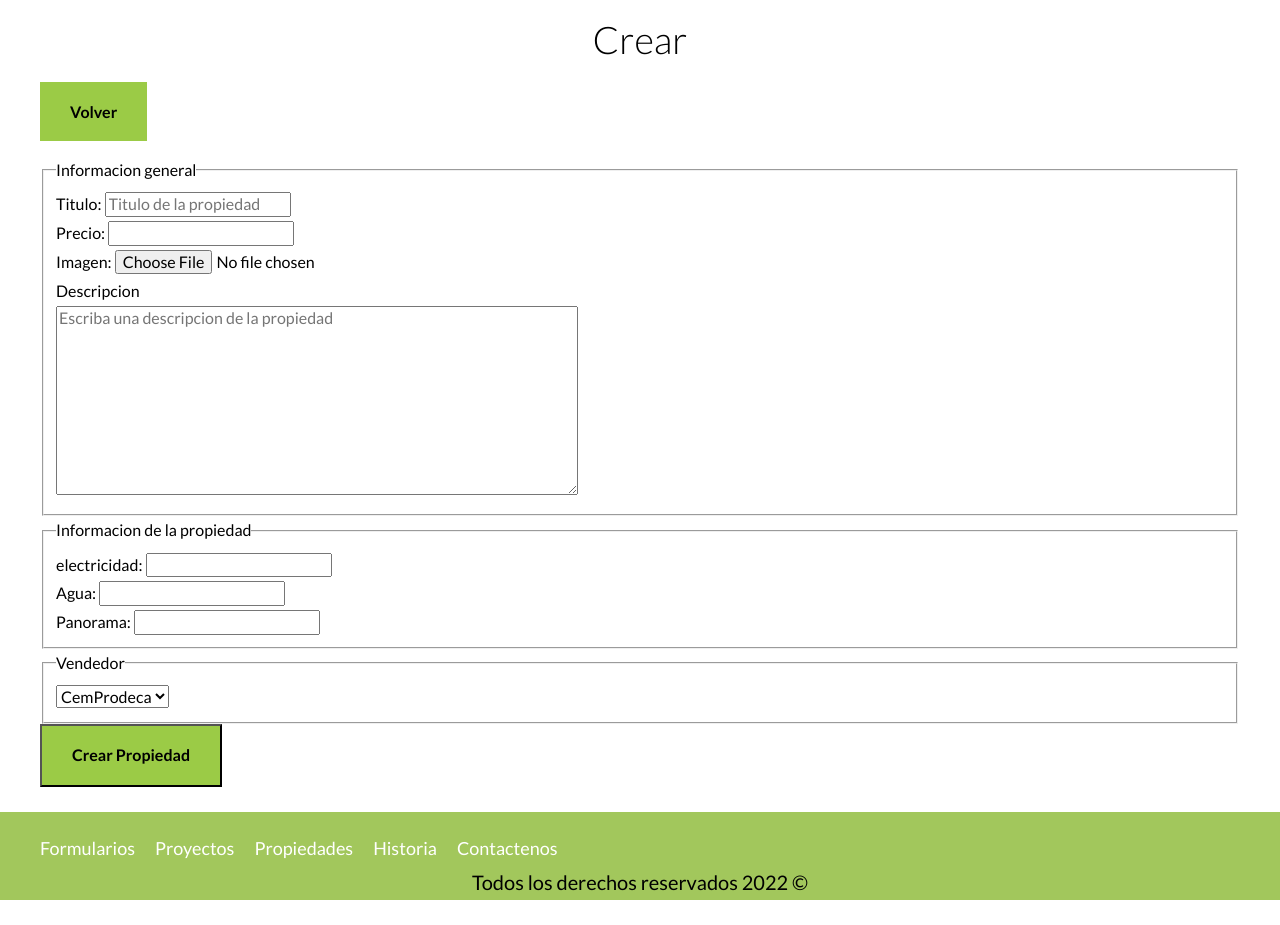
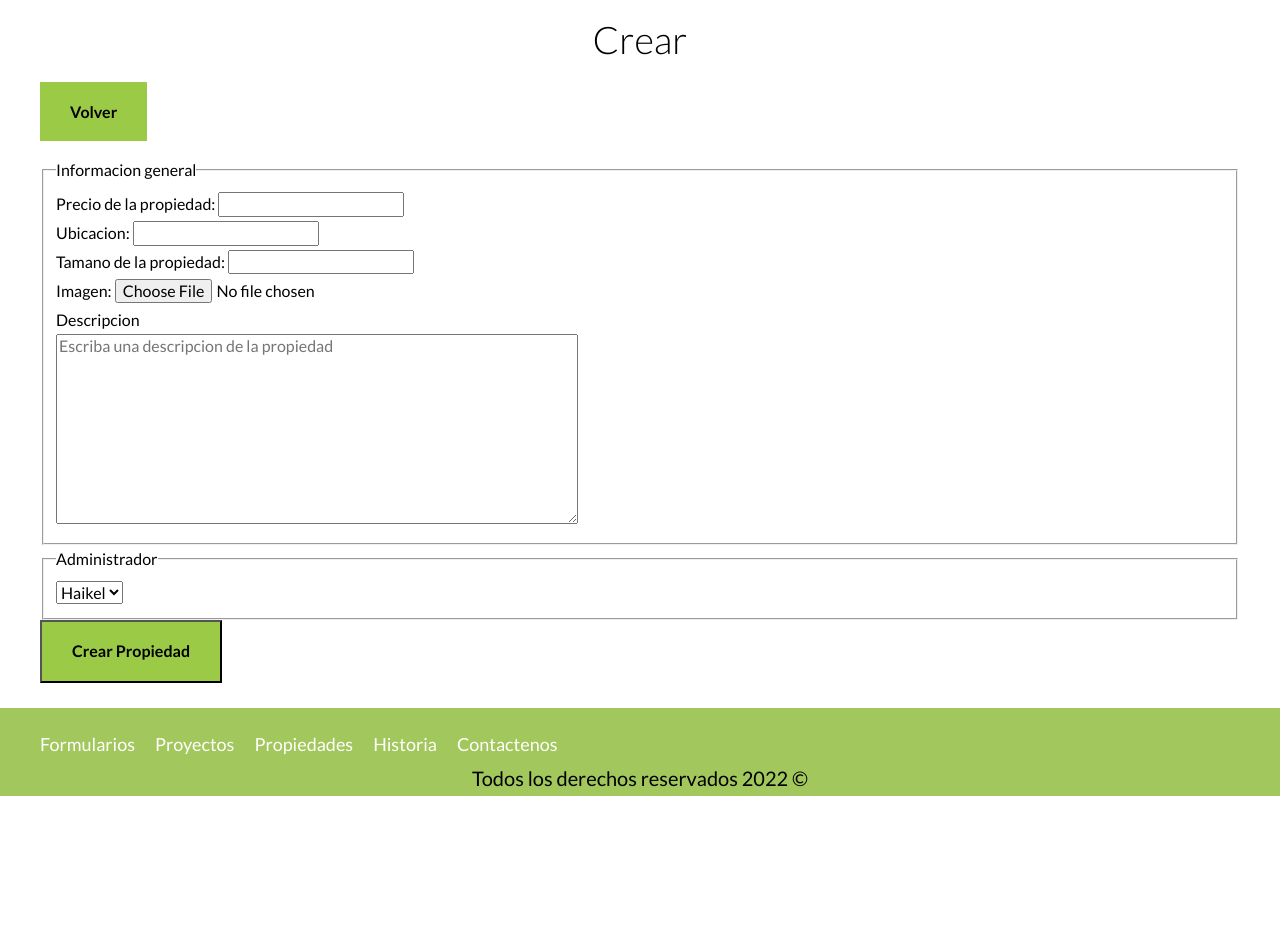
Before and after one commit to Jeanka477/cemproWeb, a PHP site: page /admin/propiedades/crear.php in a window 1280 px wide. Shown: the part 120-1045 px from the top of the page. After the commit the page ends 916 px from the top, so only its background shows below. Run offline with PHP 8.4, Linux system fonts and the light colour scheme; data that the repository does not hold is empty.

Commit message:
propiedades actualizado

```diff
--- a/admin/propiedades/crear.php
+++ b/admin/propiedades/crear.php
@@ -4,16 +4,25 @@ require '../../includes/config/database.php';
 $db =conectarDB();
 
 //Validacion del formulario
-
 $errores = [];
 
-$titulo = '';
 $precio = '';
+$ubicacion = '';
+$tamano = '';
 $descripcion = '';
-$luz = '';
-$agua = '';
-$vista = '';
-$vendedorId = '';
+$id_administrador = '';
+
+
+
+//$errores = [];
+
+//$titulo = '';
+//$precio = '';
+//$descripcion = '';
+//$luz = '';
+//$agua = '';
+//$vista = '';
+//$vendedorId = '';
 
 if ($_SERVER['REQUEST_METHOD'] ==='POST'){
 
@@ -26,15 +35,19 @@ if ($_SERVER['REQUEST_METHOD'] ==='POST'){
    //var_dump($_FILES);
    // echo "</pre>";
 
+   $precio = mysqli_real_escape_string( $db, $_POST['precio']);
+   $ubicacion=  mysqli_real_escape_string( $db, $_POST['ubicacion']);
+   $tamano   =  mysqli_real_escape_string( $db, $_POST['tamano ']);
+   $descripcion =  mysqli_real_escape_string( $db, $_POST['descripcion']);
+   $id_administrador =  mysqli_real_escape_string( $db, $_POST['id_administrador']);
 
-
-    $titulo = mysqli_real_escape_string( $db, $_POST['titulo']);
-    $precio =  mysqli_real_escape_string( $db, $_POST['precio']);
-    $descripcion  =  mysqli_real_escape_string( $db, $_POST['descripcion']);
-    $luz =  mysqli_real_escape_string( $db, $_POST['luz']);
-    $agua =  mysqli_real_escape_string( $db, $_POST['agua']);
-    $vista =  mysqli_real_escape_string( $db, $_POST['vista']);
-    $vendedorId =  mysqli_real_escape_string( $db, $_POST['vendedor']);
+    //$titulo = mysqli_real_escape_string( $db, $_POST['titulo']);
+    //$precio =  mysqli_real_escape_string( $db, $_POST['precio']);
+    //$descripcion  =  mysqli_real_escape_string( $db, $_POST['descripcion']);
+    //$luz =  mysqli_real_escape_string( $db, $_POST['luz']);
+    //$agua =  mysqli_real_escape_string( $db, $_POST['agua']);
+    //$vista =  mysqli_real_escape_string( $db, $_POST['vista']);
+    //$vendedorId =  mysqli_real_escape_string( $db, $_POST['vendedor']);
 
 
     // asignar files hacia una variable
@@ -43,33 +56,56 @@ if ($_SERVER['REQUEST_METHOD'] ==='POST'){
 
 
     // validador de campos
-    if(!$titulo){
-        $errores[] = "Debes ponerle un titulo a la propiedad";
-    }
 
     if(!$precio){
         $errores[] = "Debes agregar un precio para la propiedad";
     }
 
+    if(!$ubicacion){
+        $errores[] = "Debes poner donde se ubica la propiedad";
+    }
+    //if(!$tamano){
+       // $errores[] = "Debes poner el tamano en metros cuadrados";
+   // }
     if(!$descripcion){
-        $errores[] = "La propiedad debe de ser descrita";
+        $errores[] = "Debes poner una amplia descripcion de la propiedad";
     }
-    if(!$luz){
-        $errores[] = "El campo de luz no puede ir vacio";
-    }
-    if(!$agua){
-        $errores[] = "El campo de agua no puede ir vacio";
-    }
-    if(!$vista){
-        $errores[] = "El campo de Panorama no puede ir vacio";
-    }
-    if(!$vendedorId){
-        $errores[] = "La propiedad debe de tener un vendedor";
+
+    if(!$id_administrador){
+        $errores[] = "La propiedad debe de tener administrador";
     }
 
    if(!$imagen['name']){
        $errores[] = 'Es obligatorio poner una imagen';
    }
+
+   //if(!$titulo){
+   // $errores[] = "Debes ponerle un titulo a la propiedad";
+//}
+
+//if(!$precio){
+  //  $errores[] = "Debes agregar un precio para la propiedad";
+//}
+
+//if(!$descripcion){
+  //  $errores[] = "La propiedad debe de ser descrita";
+//}
+//if(!$luz){
+  //  $errores[] = "El campo de luz no puede ir vacio";
+//}
+//if(!$agua){
+  //  $errores[] = "El campo de agua no puede ir vacio";
+//}
+//if(!$vista){
+  //  $errores[] = "El campo de Panorama no puede ir vacio";
+//}
+//if(!$vendedorId){
+  //  $errores[] = "La propiedad debe de tener un vendedor";
+//}
+
+//if(!$imagen['name']){
+  // $errores[] = 'Es obligatorio poner una imagen';
+//}
 
 
     //Tamano de las imagenes
@@ -106,9 +142,14 @@ if ($_SERVER['REQUEST_METHOD'] ==='POST'){
 
 
  // insertar en la base de datos
- $query =" INSERT INTO propiedades (titulo, precio,imagen, descripcion,
- luz, agua, vista, vendedorId)  VALUES('$titulo', '$precio','$nombreImagen', '$descripcion', '$luz', '$agua','$vista','$vendedorId')";
+ $query =" INSERT INTO propiedades (precio, ubicacion,tamano,imagen,
+ descripcion,id_administrador)  VALUES('$precio', '$ubicacion','$tamano', '$descripcion', '$id_administrador')";
 
+
+
+ // insertar en la base de datos
+ //$query =" INSERT INTO propiedades (titulo, precio,imagen, descripcion,
+ //luz, agua, vista, vendedorId)  VALUES('$titulo', '$precio','$nombreImagen', '$descripcion', '$luz', '$agua','$vista','$vendedorId')";
  //echo $query;
 
  $resultado = mysqli_query($db, $query);
@@ -147,8 +188,46 @@ incluirTemplate('header');
     <?php endforeach; ?>
 
 
+    <form class="formulario" method="POST" action="/admin/propiedades/crear.php" enctype="multipart/form-data">
+        <fieldset>
+            <legend>Informacion general</legend>
 
-    <form class="formulario" method="POST" action="/admin/propiedades/crear.php" enctype="multipart/form-data">
+            <label for="precio">Precio de la propiedad:</label>
+            <input type="number" id="precio" name="precio"  value="<?php echo $precio; ?>">
+
+            <br>
+            <label for="ubicacion">Ubicacion:</label>
+            <input type="text" id="ubicacion" name="ubicacion" value="<?php echo $ubicacion; ?>">
+            <br>
+            <label for="tam ano">Tamano de la propiedad:</label>
+            <input type="number" id="tam ano" name="tamano"  value="<?php echo $tamano; ?>">
+            <br>
+            <label for="imagen">Imagen:</label>
+            <input type="file" id="imagen" accept="image.jpeg, image/png" name="imagen" >
+            <br>
+            <label for="descripcion">Descripcion</label >
+            <br>
+            <textarea id="descripcion"  name="descripcion"placeholder="Escriba una descripcion de la propiedad "cols="60" rows="10" ><?php echo $descripcion; ?></textarea>
+        </fieldset>
+
+
+
+
+        <fieldset>
+            <legend>Administrador</legend >
+            <select  name="id_administrador">
+                <option id="id_administrador" value="1" >Haikel</option>
+
+            </select>
+        </fieldset>
+        <input type="submit" value="Crear Propiedad" class="boton bton-ver-propiedades">
+
+
+
+
+
+
+  <!--  <form class="formulario" method="POST" action="/admin/propiedades/crear.php" enctype="multipart/form-data">
         <fieldset>
             <legend>Informacion general</legend>
 
@@ -196,7 +275,7 @@ incluirTemplate('header');
         <input type="submit" value="Crear Propiedad" class="boton bton-ver-propiedades">
     </form>
 
-
+-->
 
 </main>
 
--- a/includes/config/database.php
+++ b/includes/config/database.php
@@ -1,7 +1,8 @@
 <?php
 function conectarDB() : mysqli {
 
-    $db = mysqli_connect('localhost','root','root','pruebas_crudImagenPropiedadProyecto2');
+    $db = mysqli_connect('localhost','root','root','BDCemprowebPruebas');
+   // $db = mysqli_connect('localhost','root','root','pruebas_crudImagenPropiedadProyecto2');
 
     if(!$db){
         echo "Error no se pudo conectar";
```
Also changed, not shown: admin/index.php (+11 -15 lines), imagenes/7926c8130ab5ae94d247bd8127fb1dc8.jpg (added).
